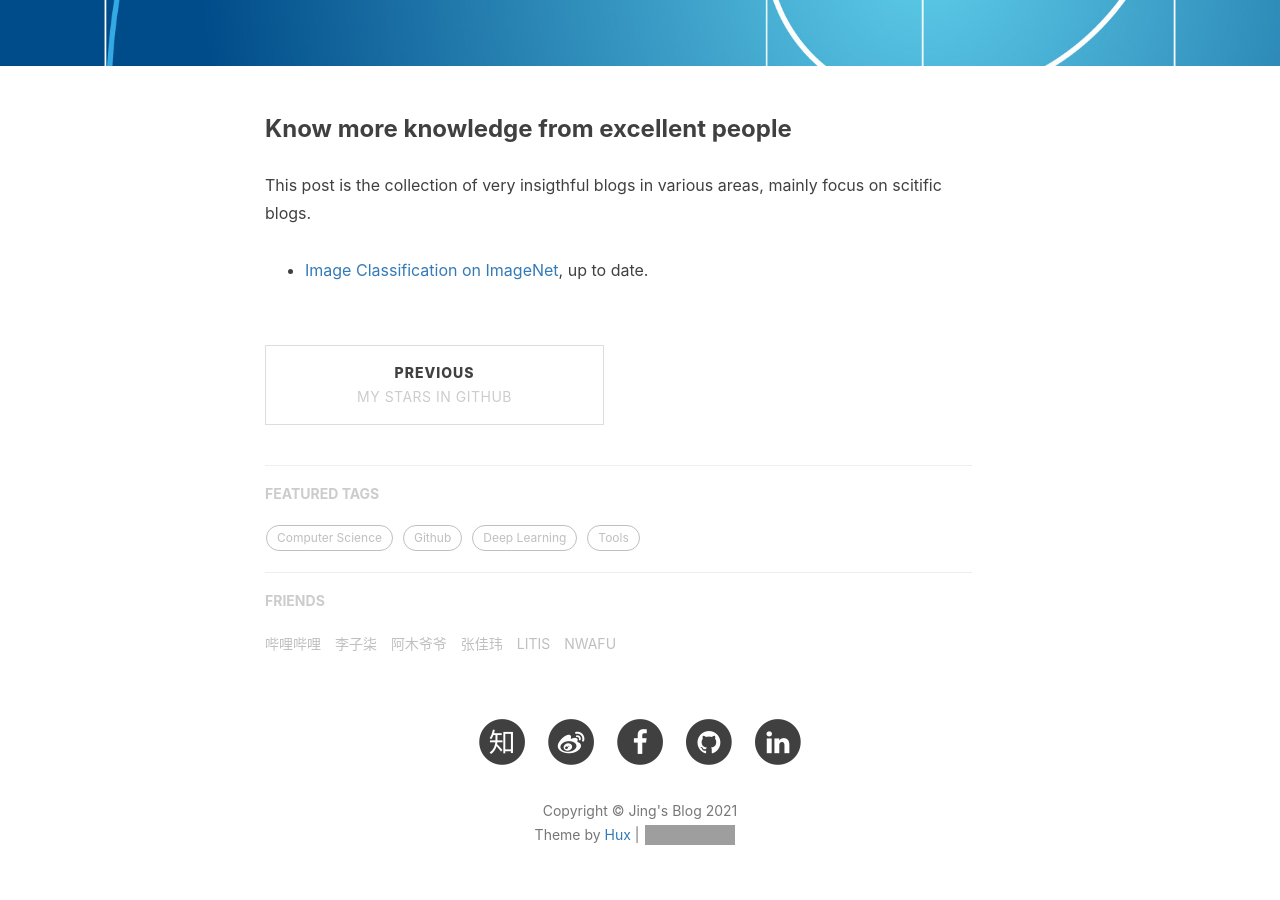
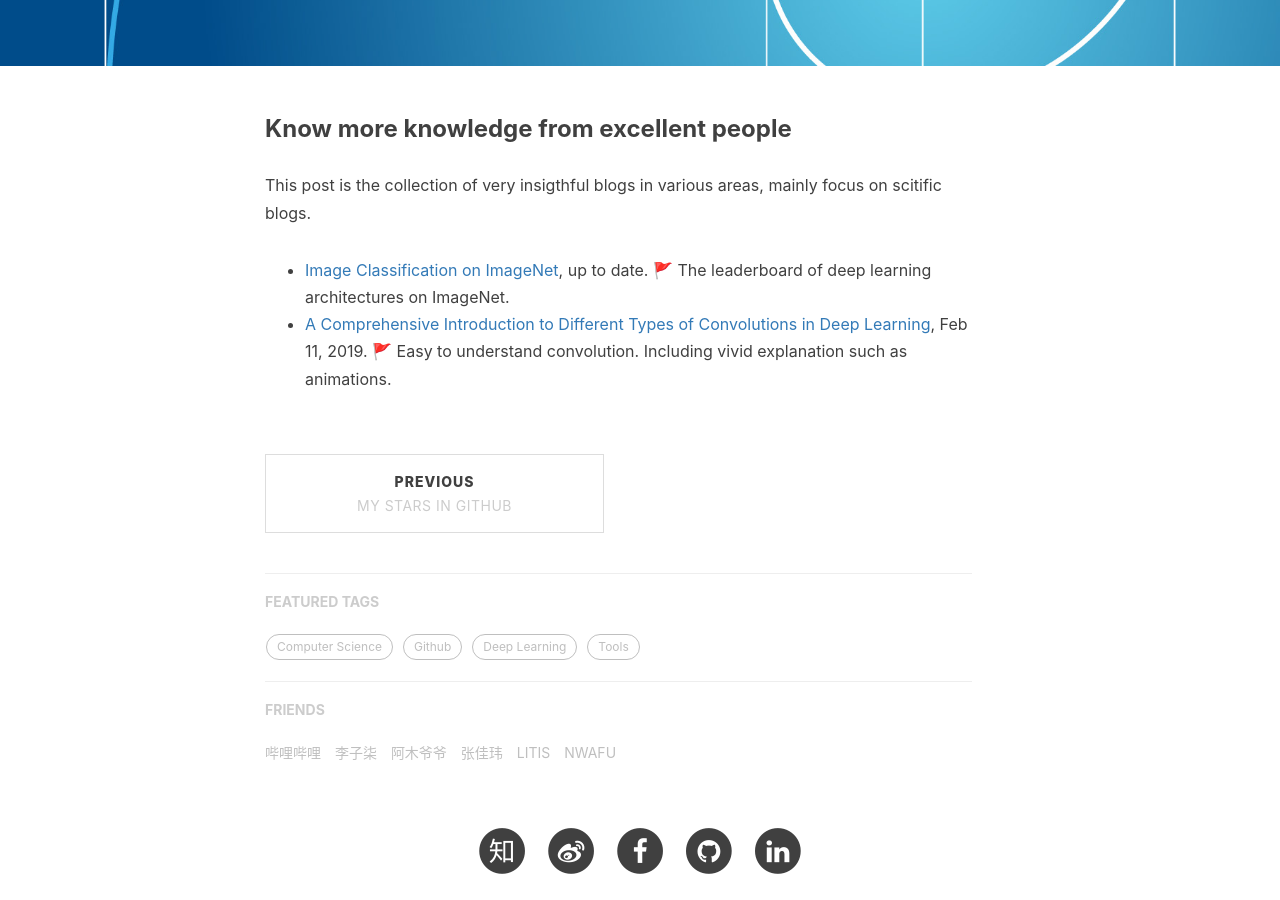
Before and after one commit to jizhang02/jizhang02.github.io, a Jekyll site: the page built from _posts/2021-04-12-blogs.markdown, in a window 1280 px wide and 900 px high, scrolled down 517 px. Built offline with Jekyll 4.4.1, drawn with Linux system fonts in a browser that asks for light colours; nearby versions of some CDN libraries; comment, search, counter and statistics services are not loaded; grey boxes are pictures that could not be loaded.

Commit message:
Update 2021-04-12-blogs.markdown

```diff
--- a/_posts/2021-04-12-blogs.markdown
+++ b/_posts/2021-04-12-blogs.markdown
@@ -15,3 +15,6 @@ tags:
 This post is the collection of very insigthful blogs in various areas, mainly focus on scitific blogs.
 
 * [Image Classification on ImageNet](https://paperswithcode.com/sota/image-classification-on-imagenet), up to date.
+🚩 The leaderboard of deep learning architectures on ImageNet.
+* [A Comprehensive Introduction to Different Types of Convolutions in Deep Learning](https://towardsdatascience.com/a-comprehensive-introduction-to-different-types-of-convolutions-in-deep-learning-669281e58215), Feb 11, 2019.
+🚩 Easy to understand convolution. Including vivid explanation such as animations.
```
